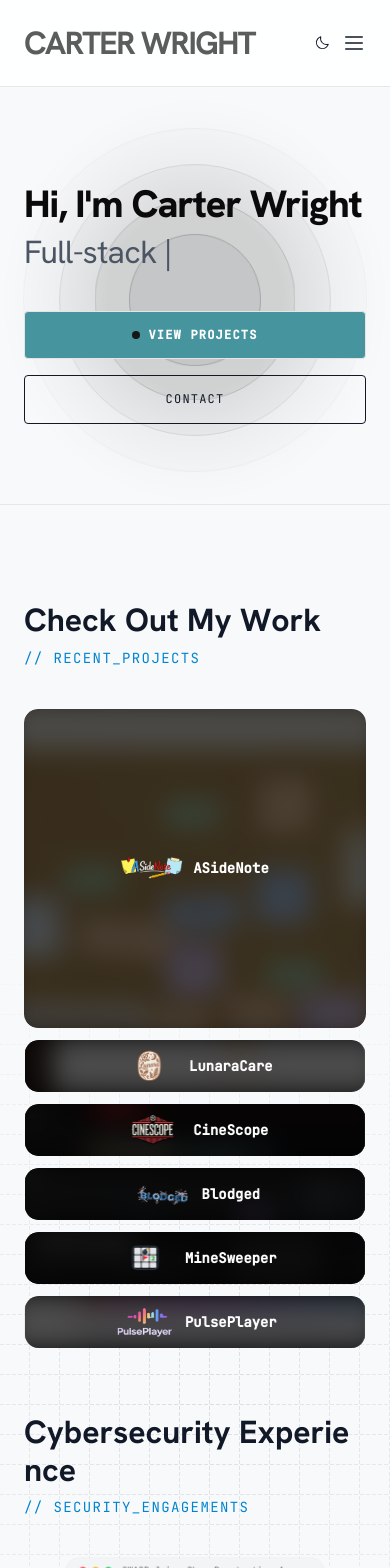
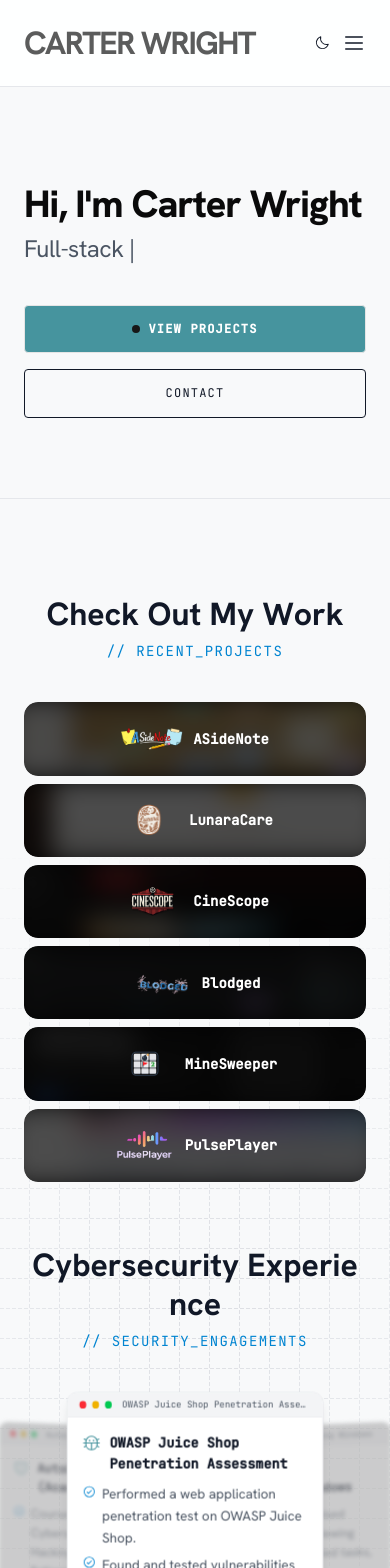
Before and after one commit to Cademic/PortfolioWebsite, a Next.js app in the folder Portfolio/: page / in a window 390 px wide. Shown: the top 1568 px of the page. Built offline with nearby package versions, Linux system fonts and the light colour scheme; grey boxes are pictures that could not be loaded.

Commit message:
Updated the Projects UI

```diff
--- a/Portfolio/app/globals.css
+++ b/Portfolio/app/globals.css
@@ -246,6 +246,16 @@
     @apply bg-background text-foreground;
   }
 }
+
+/* Keeps the element scrollable (as a fallback for content that slightly
+   overflows) without ever showing a visible scrollbar. */
+.scrollbar-hide {
+  scrollbar-width: none;
+  -ms-overflow-style: none;
+}
+.scrollbar-hide::-webkit-scrollbar {
+  display: none;
+}
   ::view-transition-old(root), ::view-transition-new(root) {
     animation: none;
     mix-blend-mode: normal;
--- a/Portfolio/app/layout.tsx
+++ b/Portfolio/app/layout.tsx
@@ -21,7 +21,7 @@ export const metadata: Metadata = {
   description: "Full-stack software developer & Cybersecurity analyst",
 };
 
-const themeInitScript = `(function(){try{var t=localStorage.getItem("theme");if(t==="dark"||(!t&&window.matchMedia("(prefers-color-scheme: dark)").matches)){document.documentElement.classList.add("dark")}}catch(e){}})();`;
+const themeInitScript = `(function(){try{var t=localStorage.getItem("theme");if(t==="dark"){document.documentElement.classList.add("dark")}}catch(e){}})();`;
 
 export default function RootLayout({ children }: LayoutProps<"/">) {
   return (
--- a/Portfolio/components/sections/about.tsx
+++ b/Portfolio/components/sections/about.tsx
@@ -31,7 +31,7 @@ export function About() {
               delay={0.1}
               className="text-body-md text-ink-muted mb-4"
             >
-              Hello! My name is Carter Wright. I am a software developer and graduate of Grand Canyon University, where I earned my Bachelor&apos;s in Software Development.
+              Hello! My name is Carter Wright, I'm a software developer. I graduated from Grand Canyon University with a Bachelors in Software Development and minor in Cybersecurity.
             </TextAnimate>
             <TextAnimate
               as="p"
@@ -41,7 +41,7 @@ export function About() {
               delay={0.2}
               className="text-body-md text-ink-muted mb-4"
             >
-              I am currently residing in Michigan and seeking full-time software development opportunities. Alongside my job search, I am growing my client base and completing commission-based web design projects for individuals and businesses.
+              I'm currently living in Michigan and seeking full time job opportunities in software development. Alongside my job search I'm currently growing my client base for commission based web design projects for both individuals and businesses. I'm currently working to build my client base, you can reach out for any inquiries or projects you need done by email.
             </TextAnimate>
           </div>
           <div className="bg-panel rounded-lg p-8 border border-sky-100 dark:border-sky-900/40 shadow-sm">
--- a/Portfolio/components/sections/hero.tsx
+++ b/Portfolio/components/sections/hero.tsx
@@ -6,18 +6,7 @@ import { HeroHeading } from "@/components/hero-heading";
 export function Hero() {
   return (
     <section className="relative flex items-center px-6 sm:px-8 py-20 sm:py-0 sm:min-h-[70vh] overflow-hidden">
-      <Ripple
-        mainCircleSize={140}
-        numCircles={6}
-        mediaQuery="(max-width: 639.98px)"
-        className="animate-in fade-in duration-1000 fill-mode-both"
-      />
-      <Ripple
-        mainCircleSize={420}
-        numCircles={10}
-        mediaQuery="(min-width: 640px)"
-        className="animate-in fade-in duration-1000 fill-mode-both"
-      />
+
       <div className="max-w-[1200px] w-full mx-auto grid grid-cols-1 md:grid-cols-12 gap-8 items-center">
         <div className="md:col-span-8">
           <div className="animate-in fade-in slide-in-from-bottom-4 duration-700 delay-150 fill-mode-both">
@@ -28,7 +17,7 @@ export function Hero() {
           </div>
           <TypingAnimation
             words={["Full-stack software developer", "Cybersecurity analyst"]}
-            className="text-headline-lg-mobile text-ink-muted mb-10 max-w-2xl font-normal animate-in fade-in slide-in-from-bottom-4 duration-700 delay-300 fill-mode-both"
+            className="text-2xl sm:text-headline-lg-mobile text-ink-muted mb-10 max-w-2xl font-normal animate-in fade-in slide-in-from-bottom-4 duration-700 delay-300 fill-mode-both"
             typeSpeed={100}
             deleteSpeed={50}
             delay={500}
@@ -38,15 +27,21 @@ export function Hero() {
           <div className="flex flex-col sm:flex-row gap-4 animate-in fade-in slide-in-from-bottom-4 duration-700 delay-500 fill-mode-both">
             <InteractiveHoverButton
               href="#projects"
-              className="bg-accent text-ink-on-accent px-8 py-4 rounded font-mono text-label-sm uppercase text-center font-bold tracking-widest transition-shadow hover:shadow-[0_0_15px_rgba(0,0,0,0.4)]"
+              className="bg-accent text-ink-on-accent px-8 py-4 rounded font-mono text-label-sm uppercase text-center font-bold tracking-widest outline-none focus-visible:ring-2 focus-visible:ring-accent"
             >
               View projects
             </InteractiveHoverButton>
             <a
               href="#contact"
-              className="border border-ink px-8 py-4 rounded font-mono text-label-sm uppercase text-center tracking-widest text-ink transition-[color,background-color,transform] duration-300 ease-out hover:bg-ink hover:text-card hover:scale-110"
+              className="group relative isolate overflow-hidden rounded border border-ink px-8 py-4 text-center font-mono text-label-sm uppercase tracking-widest text-ink outline-none transition-[transform,color] duration-300 ease-out hover:scale-105 active:scale-95 active:duration-150 focus-visible:ring-2 focus-visible:ring-accent focus-visible:ring-offset-2"
             >
-              Contact
+              <span
+                aria-hidden="true"
+                className="absolute inset-0 -z-10 origin-left scale-x-0 bg-ink transition-transform duration-300 ease-out group-hover:scale-x-100"
+              />
+              <span className="transition-colors duration-300 ease-out group-hover:text-card">
+                Contact
+              </span>
             </a>
           </div>
         </div>
--- a/Portfolio/components/sections/projects-carousel.tsx
+++ b/Portfolio/components/sections/projects-carousel.tsx
@@ -4,13 +4,6 @@ import Image from "next/image";
 import { CodeIcon, GithubLogoIcon, ArrowSquareOutIcon, CheckCircle } from "@phosphor-icons/react/dist/ssr";
 import { TextAnimate } from "@/components/ui/text-animate";
 import { type Badge, TechBadge } from "@/components/ui/tech-badge";
-import {
-  PreviewCard,
-  PreviewCardTrigger,
-  PreviewCardPortal,
-  PreviewCardPositioner,
-  PreviewCardPopup,
-} from "@/components/animate-ui/primitives/base/preview-card";
 import { Tooltip, TooltipTrigger, TooltipContent } from "@/components/ui/tooltip";
 import { AccordionGallery } from "@/components/ui/accordion-gallery";
 
@@ -171,16 +164,16 @@ function ProjectBack({ project, priority }: { project: Project; priority: boolea
   const slug = project.name.toLowerCase().replace(/\s+/g, "-");
   return (
     <>
-      <div className="flex shrink-0 items-center gap-2 border-b border-panel-strong/60 bg-panel px-4 py-1 sm:py-2">
-        <span className="h-2.5 w-2.5 rounded-full bg-red-500" />
-        <span className="h-2.5 w-2.5 rounded-full bg-yellow-500" />
-        <span className="h-2.5 w-2.5 rounded-full bg-green-500" />
-        <span className="ml-1.5 truncate font-mono text-xs text-ink-muted">
+      <div className="flex shrink-0 items-center gap-2 border-b border-panel-strong/60 bg-panel px-3 py-0.5 sm:px-4 sm:py-1.5">
+        <span className="h-2 w-2 rounded-full bg-red-500 sm:h-2.5 sm:w-2.5" />
+        <span className="h-2 w-2 rounded-full bg-yellow-500 sm:h-2.5 sm:w-2.5" />
+        <span className="h-2 w-2 rounded-full bg-green-500 sm:h-2.5 sm:w-2.5" />
+        <span className="ml-1.5 truncate font-mono text-[10px] text-ink-muted sm:text-sm">
           ~/projects/{slug}
         </span>
       </div>
 
-      <div className="relative h-11 w-full shrink-0 overflow-hidden bg-panel-strong sm:h-32">
+      <div className="relative h-6 w-full shrink-0 overflow-hidden bg-panel-strong sm:h-20">
         <Image
           src={project.image}
           alt={project.name}
@@ -198,26 +191,34 @@ function ProjectBack({ project, priority }: { project: Project; priority: boolea
           it. The text itself lives in a nested block-flow div, not as a
           direct flex-column child — a line-clamp element as a direct
           flex item in a shrinking column collapses to 0 height instead
-          of the container scrolling, so it stays one level removed. */}
-      <div className="flex flex-1 flex-col overflow-y-auto p-2 sm:p-5">
-        <div className="space-y-1 sm:space-y-2">
-          <h3 className="font-mono text-sm font-bold text-ink sm:text-lg">
+          of the container scrolling, so it stays one level removed.
+          overflow-y-auto (with the scrollbar visually hidden below) is
+          a fallback for content that doesn't quite fit rather than the
+          intended read path — the card's sizing is tuned so it isn't
+          needed in the common case. */}
+      <div className="scrollbar-hide flex flex-1 flex-col overflow-y-auto p-1 sm:p-3">
+        <div className="space-y-0 sm:space-y-1.5">
+          <h3 className="font-mono text-xs font-bold text-ink sm:text-lg">
             {project.name}
           </h3>
           {/* The bullets below restate the description in more detail,
               so skip the redundant summary when they're present. */}
           {project.highlights.length === 0 && (
-            <p className="line-clamp-3 text-xs leading-snug text-ink-muted sm:text-base sm:leading-normal">
+            <p className="line-clamp-3 text-[10px] leading-none text-ink-muted sm:text-base sm:leading-snug">
               {project.description}
             </p>
           )}
           {project.highlights.length > 0 && (
-            <ul className="space-y-1 text-xs leading-snug text-ink-muted sm:space-y-1.5 sm:text-base sm:leading-normal">
+            <ul className="space-y-0 text-[10px] leading-none text-ink-muted sm:space-y-1.5 sm:text-base sm:leading-snug">
               {project.highlights.map((point) => (
-                <li key={point} className="flex items-start gap-1.5 sm:gap-2">
+                <li key={point} className="flex items-start gap-1 sm:gap-2">
                   <CheckCircle
-                    size={16}
-                    className="mt-0.5 shrink-0 text-sky-600 dark:text-sky-400"
+                    size={11}
+                    className="mt-0.5 shrink-0 text-sky-600 dark:text-sky-400 sm:hidden"
+                  />
+                  <CheckCircle
+                    size={18}
+                    className="mt-0.5 hidden shrink-0 text-sky-600 dark:text-sky-400 sm:block"
                   />
                   <span>{point}</span>
                 </li>
@@ -225,13 +226,13 @@ function ProjectBack({ project, priority }: { project: Project; priority: boolea
             </ul>
           )}
         </div>
-        <div className="mt-auto space-y-1.5 pt-2 sm:space-y-2 sm:pt-3">
-          <div className="flex flex-wrap gap-1.5">
+        <div className="mt-auto space-y-1 pt-1 sm:space-y-2 sm:pt-2">
+          <div className="flex flex-wrap gap-1 sm:gap-2">
             {project.techStack.map((badge) => (
-              <TechBadge key={badge.label} badge={badge} size={20} />
+              <TechBadge key={badge.label} badge={badge} size={16} />
             ))}
           </div>
-          <div className="flex items-center gap-2">
+          <div className="flex items-center gap-1.5 sm:gap-3">
             <Tooltip>
               <TooltipTrigger
                 render={
@@ -241,40 +242,34 @@ function ProjectBack({ project, priority }: { project: Project; priority: boolea
                     rel="noopener noreferrer"
                     aria-label={`View ${project.name} source code on GitHub`}
                     onClick={(e: React.MouseEvent) => e.stopPropagation()}
-                    className="flex h-8 w-8 items-center justify-center rounded-full border border-panel-strong text-ink transition-[color,background-color,transform,border-color] duration-300 ease-out hover:scale-110 hover:border-ink hover:bg-ink hover:text-card"
+                    className="flex h-7 w-7 items-center justify-center rounded-full border border-panel-strong text-ink transition-[color,background-color,transform,border-color] duration-300 ease-out hover:scale-110 hover:border-ink hover:bg-ink hover:text-card sm:h-10 sm:w-10"
                   >
-                    <GithubLogoIcon size={14} />
+                    <GithubLogoIcon size={14} className="sm:hidden" />
+                    <GithubLogoIcon size={18} className="hidden sm:block" />
                   </a>
                 }
               />
               <TooltipContent>Github</TooltipContent>
             </Tooltip>
             {project.liveUrl && (
-              <PreviewCard>
-                <PreviewCardTrigger
+              <Tooltip>
+                <TooltipTrigger
+                  render={
+                    <a
                       href={project.liveUrl}
                       target="_blank"
                       rel="noopener noreferrer"
                       aria-label={`Open ${project.name} live site`}
-                  onClick={(e) => e.stopPropagation()}
-                  className="flex h-8 w-8 items-center justify-center rounded-full border border-panel-strong text-ink transition-[color,background-color,transform,border-color] duration-300 ease-out hover:scale-110 hover:border-accent hover:bg-accent hover:text-ink-on-accent"
+                      onClick={(e: React.MouseEvent) => e.stopPropagation()}
+                      className="flex h-7 w-7 items-center justify-center rounded-full border border-panel-strong text-ink transition-[color,background-color,transform,border-color] duration-300 ease-out hover:scale-110 hover:border-accent hover:bg-accent hover:text-ink-on-accent sm:h-10 sm:w-10"
                     >
-                  <ArrowSquareOutIcon size={14} />
-                </PreviewCardTrigger>
-                <PreviewCardPortal>
-                  <PreviewCardPositioner side="top" sideOffset={10} align="center" className="z-50">
-                    <PreviewCardPopup className="overflow-hidden rounded-md border border-panel-strong bg-card shadow-md">
-                      <iframe
-                        src={project.liveUrl}
-                        title={`${project.name} live preview`}
-                        sandbox="allow-scripts allow-same-origin"
-                        loading="lazy"
-                        className="pointer-events-none h-[180px] w-[320px]"
+                      <ArrowSquareOutIcon size={14} className="sm:hidden" />
+                      <ArrowSquareOutIcon size={18} className="hidden sm:block" />
+                    </a>
+                  }
                 />
-                    </PreviewCardPopup>
-                  </PreviewCardPositioner>
-                </PreviewCardPortal>
-              </PreviewCard>
+                <TooltipContent>Live Site</TooltipContent>
+              </Tooltip>
             )}
           </div>
         </div>
@@ -286,13 +281,13 @@ function ProjectBack({ project, priority }: { project: Project; priority: boolea
 export function ProjectsCarousel() {
   return (
     <>
-      <div className="max-w-[1200px] mx-auto px-6 sm:px-8 mb-10 sm:mb-12">
+      <div className="max-w-[1200px] mx-auto px-6 sm:px-8 mb-10 sm:mb-12 text-center">
         <TextAnimate
           as="h2"
           by="character"
           animation="slideLeft"
           once
-          className="text-headline-lg-mobile sm:text-headline-lg font-bold text-ink mb-2"
+          className="text-headline-lg-mobile font-bold text-ink mb-2"
         >
           Check Out My Work
         </TextAnimate>
--- a/Portfolio/components/sections/security-experience.tsx
+++ b/Portfolio/components/sections/security-experience.tsx
@@ -269,7 +269,7 @@ export function SecurityExperience() {
 
   return (
     <div id="cybersecurity" className="relative">
-      <div className="max-w-[1200px] mx-auto px-6 sm:px-8 mb-10 sm:mb-12">
+      <div className="max-w-[1200px] mx-auto px-6 sm:px-8 mb-10 sm:mb-12 text-center">
         <TextAnimate
           as="h2"
           by="character"
@@ -291,8 +291,8 @@ export function SecurityExperience() {
         </TextAnimate>
       </div>
 
-      <div className="mx-auto max-w-[540px] px-6 sm:px-8">
-        <div className="relative h-[548px] sm:h-[750px]">
+      <div className="mx-auto max-w-[660px] px-6 sm:px-8">
+        <div className="relative h-[548px] sm:h-[580px]">
           <div
             role="region"
             aria-roledescription="carousel"
@@ -300,7 +300,7 @@ export function SecurityExperience() {
             tabIndex={0}
             onKeyDown={handleKeyDown}
             style={{ perspective: PERSPECTIVE_PX }}
-            className="absolute inset-x-0 top-0 h-[730px] origin-top scale-75 outline-none focus-visible:ring-2 focus-visible:ring-accent sm:relative sm:top-auto sm:h-[750px] sm:scale-100"
+            className="absolute inset-x-0 top-0 h-[730px] origin-top scale-75 outline-none focus-visible:ring-2 focus-visible:ring-accent sm:relative sm:top-auto sm:h-[580px] sm:scale-100"
           >
             {engagements.map((engagement, i) => (
               <DepthStackCard
--- a/Portfolio/components/ui/accordion-gallery.tsx
+++ b/Portfolio/components/ui/accordion-gallery.tsx
@@ -14,12 +14,12 @@ import { cn } from "@/lib/utils";
 
 // Fraction of the row/column the active panel occupies; the rest is split
 // evenly across the remaining collapsed panels. Ported from the flex-grow
-// math in reactbits' Accordion Gallery (expandRatio). Desktop uses a lower
-// ratio than mobile so the expanded panel reads as a portrait card instead
-// of a wide landscape one; mobile keeps the larger ratio it was tuned for
-// so the flipped card's content still fits without scrolling.
-const EXPAND_RATIO_DESKTOP = 0.34;
-const EXPAND_RATIO_MOBILE = 0.55;
+// math in reactbits' Accordion Gallery (expandRatio). Both values are tuned
+// alongside the back face's content density (see ProjectBack) to be the
+// smallest ratio that still fits the longest project's content without an
+// inner scrollbar, down to a ~320px viewport.
+const EXPAND_RATIO_DESKTOP = 0.44;
+const EXPAND_RATIO_MOBILE = 0.63;
 const TILT_DEG = 6;
 // Perspective distance for the flip/tilt 3D transforms. The expanded card can
 // be ~450px wide, and CSS perspective foreshortening magnifies the near edge
@@ -80,6 +80,8 @@ interface AccordionGalleryPanelProps<T> {
   onActivate: () => void;
   onHoverStart?: () => void;
   onHoverEnd?: () => void;
+  onFocusStart: () => void;
+  onFocusEnd: () => void;
   onKeyDown: (e: KeyboardEvent<HTMLDivElement>) => void;
   priority: boolean;
   getLabel: (item: T) => string;
@@ -98,6 +100,8 @@ function AccordionGalleryPanel<T>({
   onActivate,
   onHoverStart,
   onHoverEnd,
+  onFocusStart,
+  onFocusEnd,
   onKeyDown,
   priority,
   getLabel,
@@ -123,6 +127,8 @@ function AccordionGalleryPanel<T>({
       onClick={onActivate}
       onMouseEnter={onHoverStart}
       onMouseLeave={onHoverEnd}
+      onFocus={onFocusStart}
+      onBlur={onFocusEnd}
       onKeyDown={(e) => {
         if (e.key === "Enter" || e.key === " ") {
           e.preventDefault();
@@ -133,7 +139,7 @@ function AccordionGalleryPanel<T>({
       }}
       style={{ flexGrow: grow }}
       className={cn(
-        "group relative flex min-h-11 min-w-11 flex-1 cursor-pointer rounded-xl bg-transparent outline-none transition-[flex-grow] duration-500 ease-out focus-visible:ring-2 focus-visible:ring-accent motion-reduce:transition-none sm:min-h-0 sm:min-w-[72px]",
+        "group relative flex min-h-11 min-w-11 flex-1 cursor-pointer rounded-xl bg-transparent outline-none transition-[flex-grow] duration-500 ease-out focus-visible:ring-2 focus-visible:ring-accent motion-reduce:transition-none sm:min-h-0 sm:min-w-11",
         isFlipAnimating ? "overflow-visible" : "overflow-hidden"
       )}
     >
@@ -198,19 +204,20 @@ export function AccordionGallery<T>({
   className,
 }: AccordionGalleryProps<T>) {
   const count = items.length;
+  // `active` only tracks the last-selected card for aria-current — it no
+  // longer drives expansion. With nothing hovered or focused, every panel
+  // sits at its small, collapsed size; only a hovered or keyboard-focused
+  // card expands (and flips to its back), so `expanded` doubles as the
+  // flipped index too.
   const [active, setActive] = useState(0);
-  // Whether the active card should show its back. Separate from `active` so
-  // that hovering away and back doesn't silently re-flip it — only a click
-  // (or keyboard activation) is allowed to show the back again. Starts false
-  // so the page loads on the front face instead of already flipped.
-  const [flipped, setFlipped] = useState(false);
   const [hovered, setHovered] = useState<number | null>(null);
+  const [focused, setFocused] = useState<number | null>(null);
   const isDesktop = useMediaQuery("(min-width: 640px)");
   const supportsHover = useMediaQuery("(hover: hover) and (pointer: fine)");
   const hoverTimeoutRef = useRef<ReturnType<typeof setTimeout> | null>(null);
 
   const grow = growFor(isDesktop ? EXPAND_RATIO_DESKTOP : EXPAND_RATIO_MOBILE, count);
-  const expanded = hovered ?? active;
+  const expanded = hovered ?? focused;
 
   const clearHoverTimeout = useCallback(() => {
     if (hoverTimeoutRef.current !== null) {
@@ -220,30 +227,18 @@ export function AccordionGallery<T>({
   }, []);
   useEffect(() => clearHoverTimeout, [clearHoverTimeout]);
 
-  const handleActivate = useCallback(
-    (i: number) => {
-      if (i === active) {
-        setFlipped((f) => !f);
-      } else {
-        setActive(i);
-        setFlipped(true);
-      }
-    },
-    [active]
-  );
+  const handleActivate = useCallback((i: number) => {
+    setActive(i);
+  }, []);
 
   const handleHoverStart = useCallback(
     (i: number) => {
       clearHoverTimeout();
       hoverTimeoutRef.current = setTimeout(() => {
         setHovered(i);
-        // Flip the active card back to its front only when a *different*
-        // card is hovered — losing hover entirely (mouse leaves the
-        // gallery) should leave it exactly as it was.
-        if (i !== active) setFlipped(false);
       }, HOVER_INTENT_DELAY);
     },
-    [active, clearHoverTimeout]
+    [clearHoverTimeout]
   );
 
   const handleHoverEnd = useCallback(
@@ -254,16 +249,22 @@ export function AccordionGallery<T>({
     [clearHoverTimeout]
   );
 
+  const handleFocusStart = useCallback((i: number) => {
+    setFocused(i);
+  }, []);
+
+  const handleFocusEnd = useCallback((i: number) => {
+    setFocused((f) => (f === i ? null : f));
+  }, []);
+
   const handleKeyDown = useCallback(
     (e: KeyboardEvent<HTMLDivElement>) => {
       if (e.key === "ArrowRight" || e.key === "ArrowDown") {
         e.preventDefault();
         setActive((i) => (i + 1) % count);
-        setFlipped(true);
       } else if (e.key === "ArrowLeft" || e.key === "ArrowUp") {
         e.preventDefault();
         setActive((i) => (i - 1 + count) % count);
-        setFlipped(true);
       }
     },
     [count]
@@ -274,7 +275,7 @@ export function AccordionGallery<T>({
       role="list"
       aria-label={ariaLabel}
       style={{ perspective: PERSPECTIVE }}
-      className={cn("flex h-[640px] flex-col gap-3 sm:h-[620px] sm:flex-row sm:gap-4", className)}
+      className={cn("flex h-[480px] flex-col gap-2 sm:h-[440px] sm:flex-row sm:gap-3", className)}
     >
       {items.map((item, i) => (
         <AccordionGalleryPanel
@@ -283,12 +284,14 @@ export function AccordionGallery<T>({
           index={i}
           count={count}
           isActive={i === active}
-          isFlipped={i === active && flipped && i === expanded}
+          isFlipped={i === expanded}
           grow={i === expanded ? grow : 1}
-          tiltDirection={i === expanded ? 0 : i < expanded ? 1 : -1}
+          tiltDirection={expanded === null ? 0 : i === expanded ? 0 : i < expanded ? 1 : -1}
           onActivate={() => handleActivate(i)}
           onHoverStart={supportsHover ? () => handleHoverStart(i) : undefined}
           onHoverEnd={supportsHover ? () => handleHoverEnd(i) : undefined}
+          onFocusStart={() => handleFocusStart(i)}
+          onFocusEnd={() => handleFocusEnd(i)}
           onKeyDown={handleKeyDown}
           priority={i === 0}
           getLabel={getLabel}
```
Also changed, not shown: Portfolio/components/sections/contact.tsx (+5 -2 lines), Portfolio/components/site-nav.tsx (+22 -0 lines), Portfolio/components/ui/animated-theme-toggler.tsx (+28 -4 lines). Lines whose indentation alone changed are shown as unchanged.
